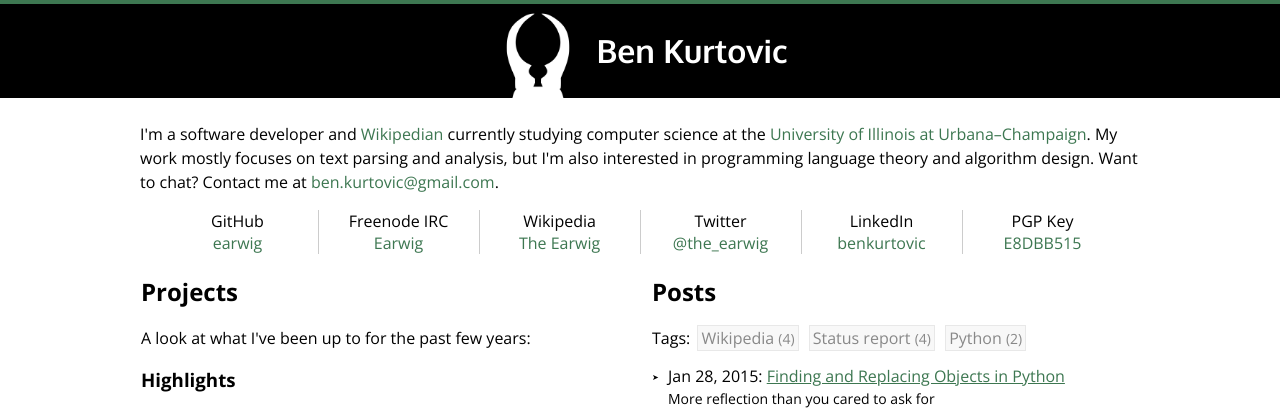
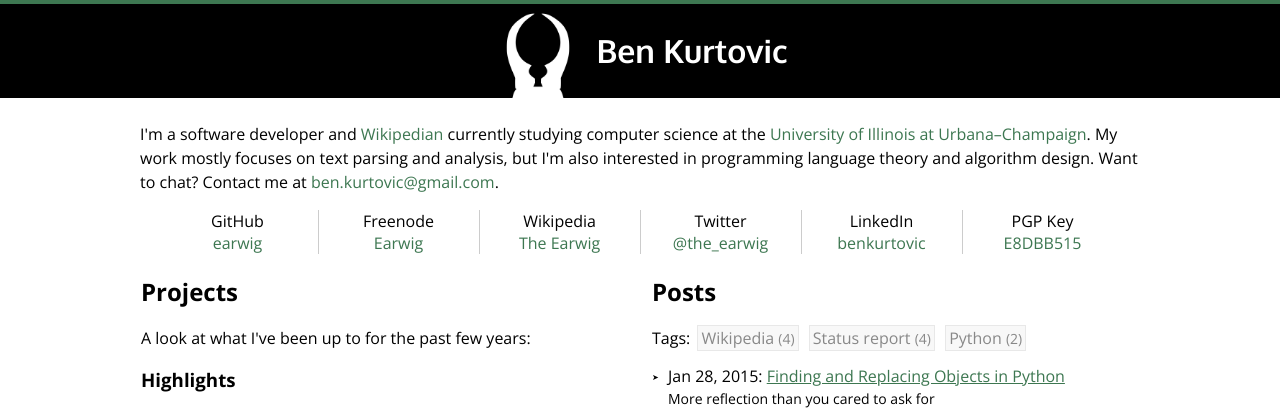
Before and after one commit to earwig/benkurtovic.com, a Jekyll site: the page built from index.html, in a window 1280 px wide. Shown: the top 410 px of the page. Built offline with Jekyll 4.4.1, drawn with Linux system fonts in a browser that asks for light colours; nearby versions of some CDN libraries; comment, search, counter and statistics services are not loaded.

Commit message:
Make a couple of fixes for mobile.

```diff
--- a/_layouts/base.html
+++ b/_layouts/base.html
@@ -22,7 +22,7 @@
         <div id="container">
             {{ content }}
             <div id="footer">
-                <p>Copyright &copy; 2011&ndash;{{ site.time | date: "%Y" }} Ben Kurtovic &bull; <a href="//github.com/earwig/earwig.github.io">View Source</a> &bull; <a href="http://validator.w3.org/check?uri=referer">Valid HTML5</a></p>
+                <p>Copyright &copy; 2011&ndash;{{ site.time | date: "%Y" }} Ben&nbsp;Kurtovic &bull; <a href="//github.com/earwig/earwig.github.io">View&nbsp;Source</a> &bull; <a href="http://validator.w3.org/check?uri=referer">Valid&nbsp;HTML5</a></p>
             </div>
         </div>
     </body>
--- a/index.html
+++ b/index.html
@@ -88,7 +88,7 @@
 <p id="bio">I'm a software developer and <a href="//en.wikipedia.org/">Wikipedian</a> currently studying computer science at the <a href="//illinois.edu/">University of Illinois at Urbana&ndash;Champaign</a>. My work mostly focuses on text parsing and analysis, but I'm also interested in programming language theory and algorithm design. Want to chat? Contact me at <a href="mailto:ben.kurtovic@gmail.com">ben.kurtovic@gmail.com</a>.</p>
 <div id="links">
     <div>GitHub<br /><a href="//github.com/earwig">earwig</a></div
-    ><div>Freenode IRC<br /><a href="http://webchat.freenode.net/?channels=%23%23earwig">Earwig</a></div
+    ><div>Freenode<br /><a href="http://webchat.freenode.net/?channels=%23%23earwig">Earwig</a></div
     ><div>Wikipedia<br /><a href="//en.wikipedia.org/wiki/User:The_Earwig">The Earwig</a></div
     ><div>Twitter<br /><a href="//twitter.com/the_earwig">@the_earwig</a></div
     ><div>LinkedIn<br /><a href="//linkedin.com/in/benkurtovic">benkurtovic</a></div
```
